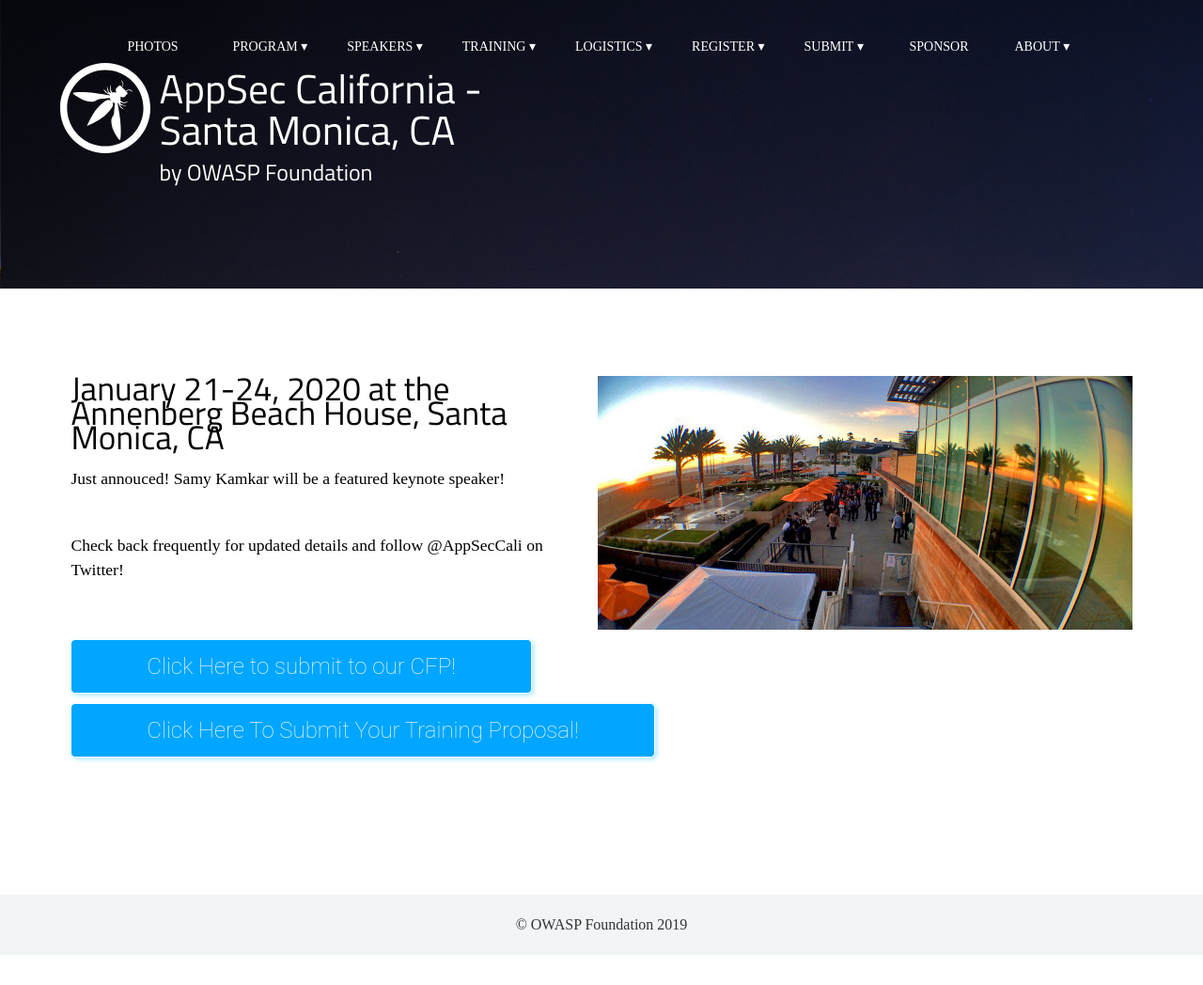
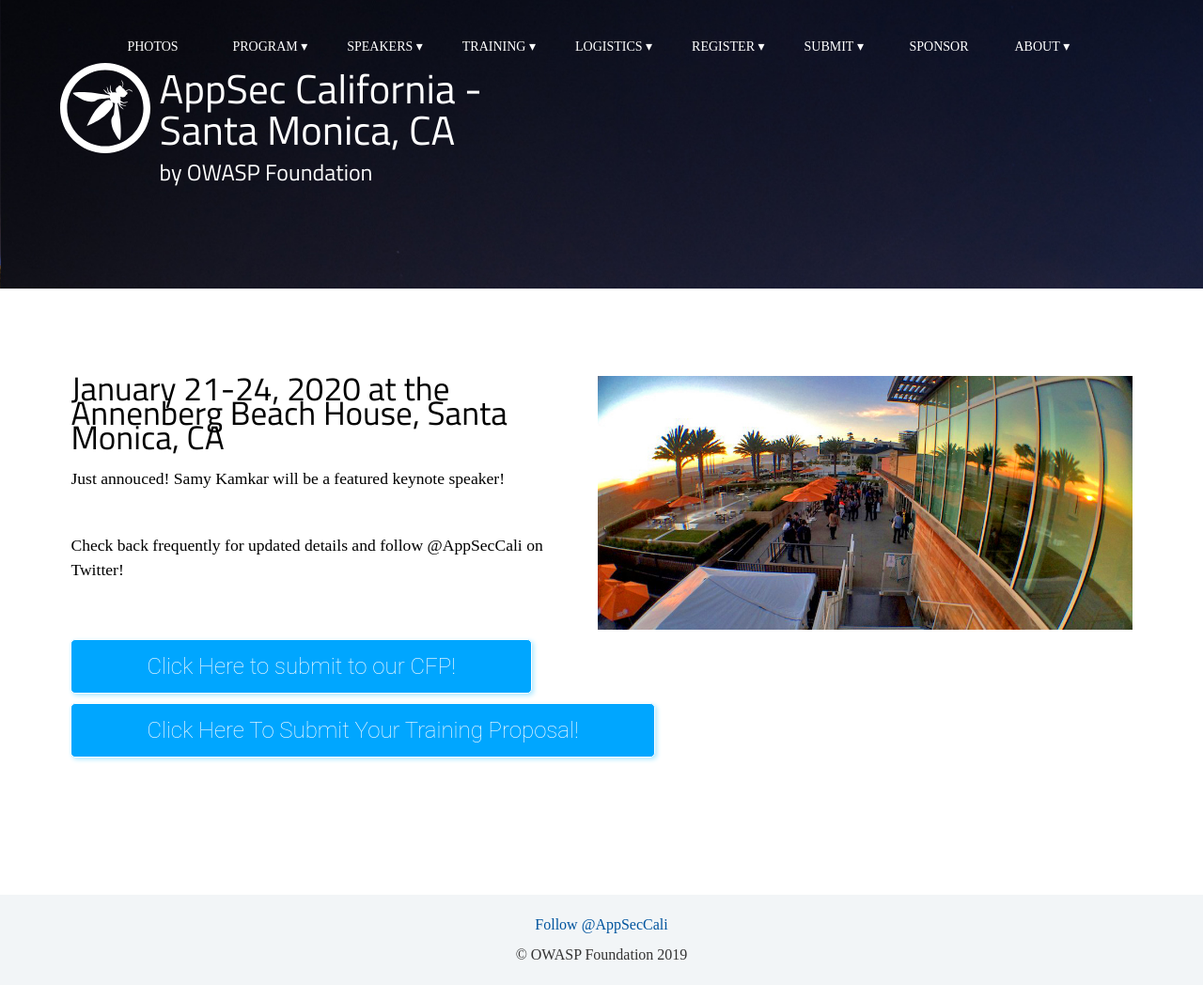
Before and after one commit to OWASP/2020-appseccalifornia, a Jekyll site: the page built from index.html, in a window 1280 px wide. Shown: the whole page at 94% size. Built offline with Jekyll 4.4.1, drawn with Linux system fonts in a browser that asks for light colours; some web fonts are replaced; comment, search, counter and statistics services are not loaded; before the commit the page ends 1016 px from its top, so only the background shows below that.

Commit message:
adding twitter button to footer

```diff
--- a/_includes/footer.html
+++ b/_includes/footer.html
@@ -1,4 +1,8 @@
 <footer>
+<div>
+<a href="https://twitter.com/AppSecCali?ref_src=twsrc%5Etfw" class="twitter-follow-button" data-show-count="false">Follow @AppSecCali</a><script async src="https://platform.twitter.com/widgets.js" charset="utf-8"></script>
+</div>
+
 	<div>&copy; OWASP Foundation 2019</div>
 
 </footer>
```
